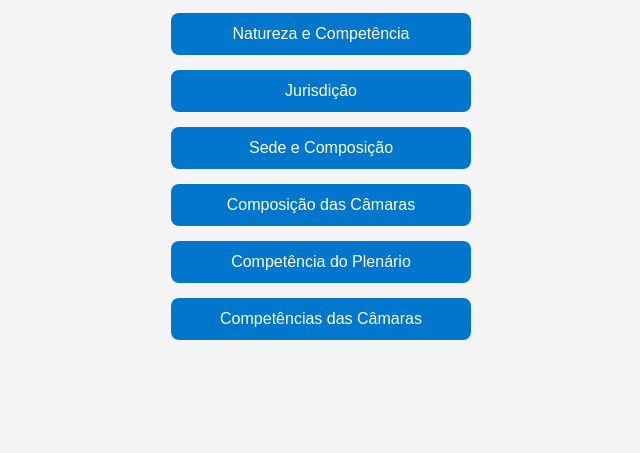
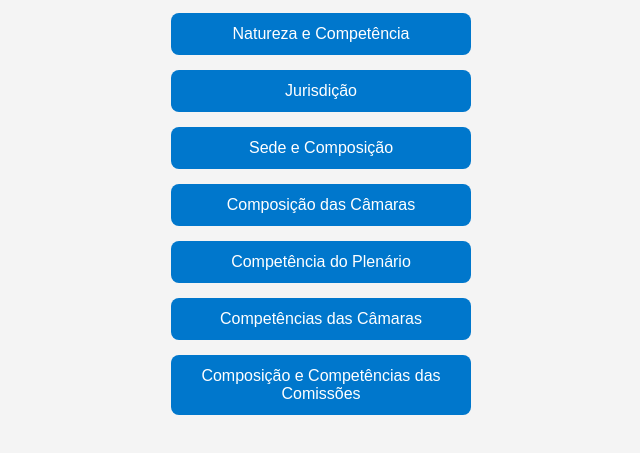
Before and after one commit to HD21Virtual/Regimento-Interno-do-TCU, a plain HTML site: page index.html in a window 1280 px wide. Shown: the part 149-602 px from the top of the page, without its empty margins (319-959 px from the left). Drawn offline with Linux system fonts and the light colour scheme.

Commit message:
Update index.html

```diff
--- a/index.html
+++ b/index.html
@@ -45,6 +45,7 @@
     <a href="4-Composicao-das-Camaras.html">Composição das Câmaras</a>
     <a href="5-Competecia-do-Plenario.html">Competência do Plenário</a>
     <a href="6-Competencias-das-Camaras.html">Competências das Câmaras</a>
+    <a href="7-Composicao-e-Competencias-das-Comissoes.html">Composição e Competências das Comissões</a>
 
   </div>
 </body>
```
